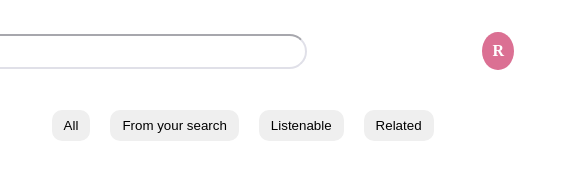
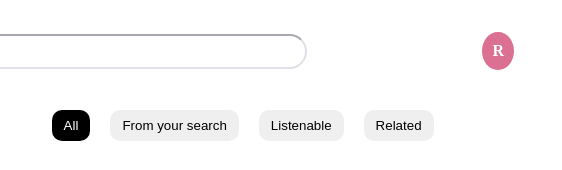
Before and after one commit to Rachelwebdev/Youtube-Microverse-Project, a plain HTML site: page index.html in a window 1280 px wide. In both pictures the pointer is over the button "All". Shown: the top 170 px of the page, 718-1280 px from the left. Drawn offline with Linux system fonts and the light colour scheme; grey boxes are pictures that could not be loaded.

Commit message:
set the button hover state

```diff
--- a/styles.css
+++ b/styles.css
@@ -92,6 +92,12 @@ nav h4 {
   border: none;
 }
 
+.buttons-heading button:hover {
+  cursor: pointer;
+  background-color: black;
+  color: white;
+}
+
 .single-preview {
   display: flex;
   align-items: center;
```
